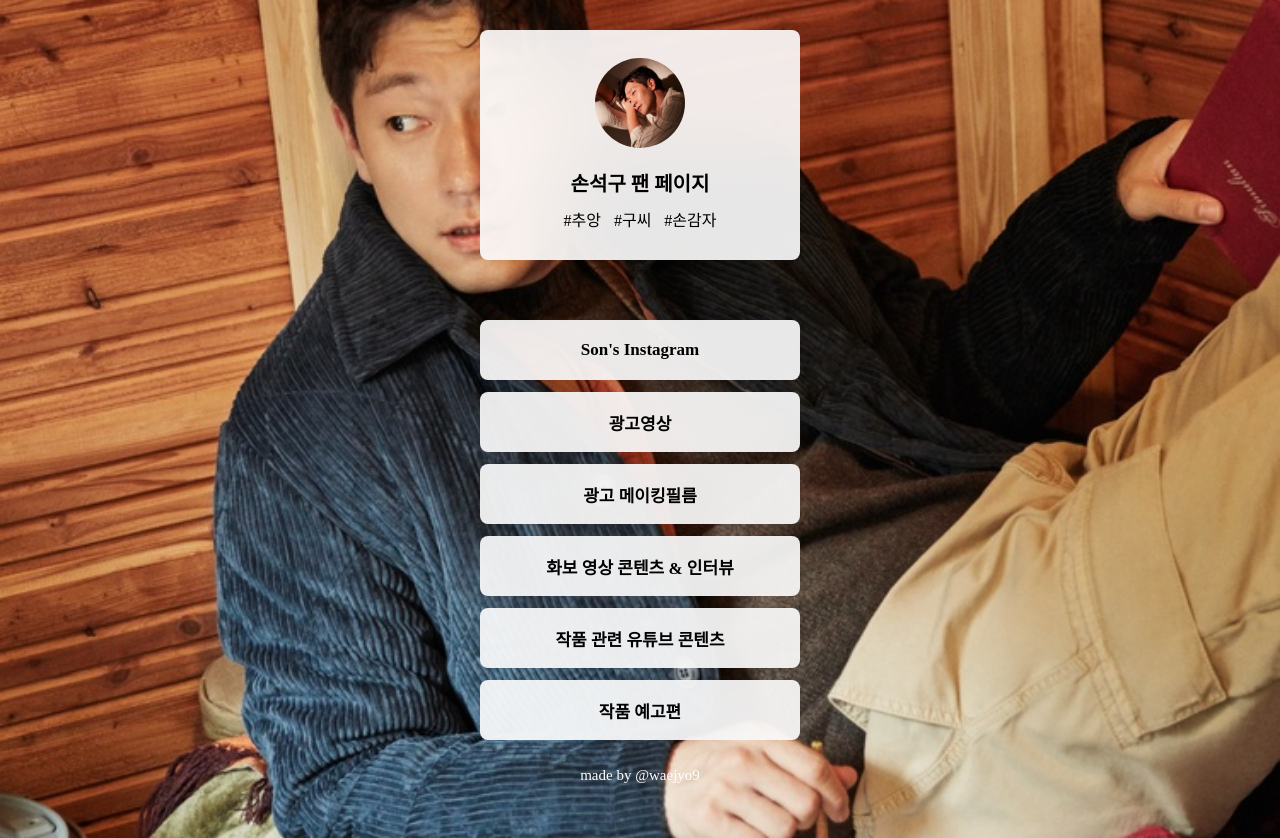
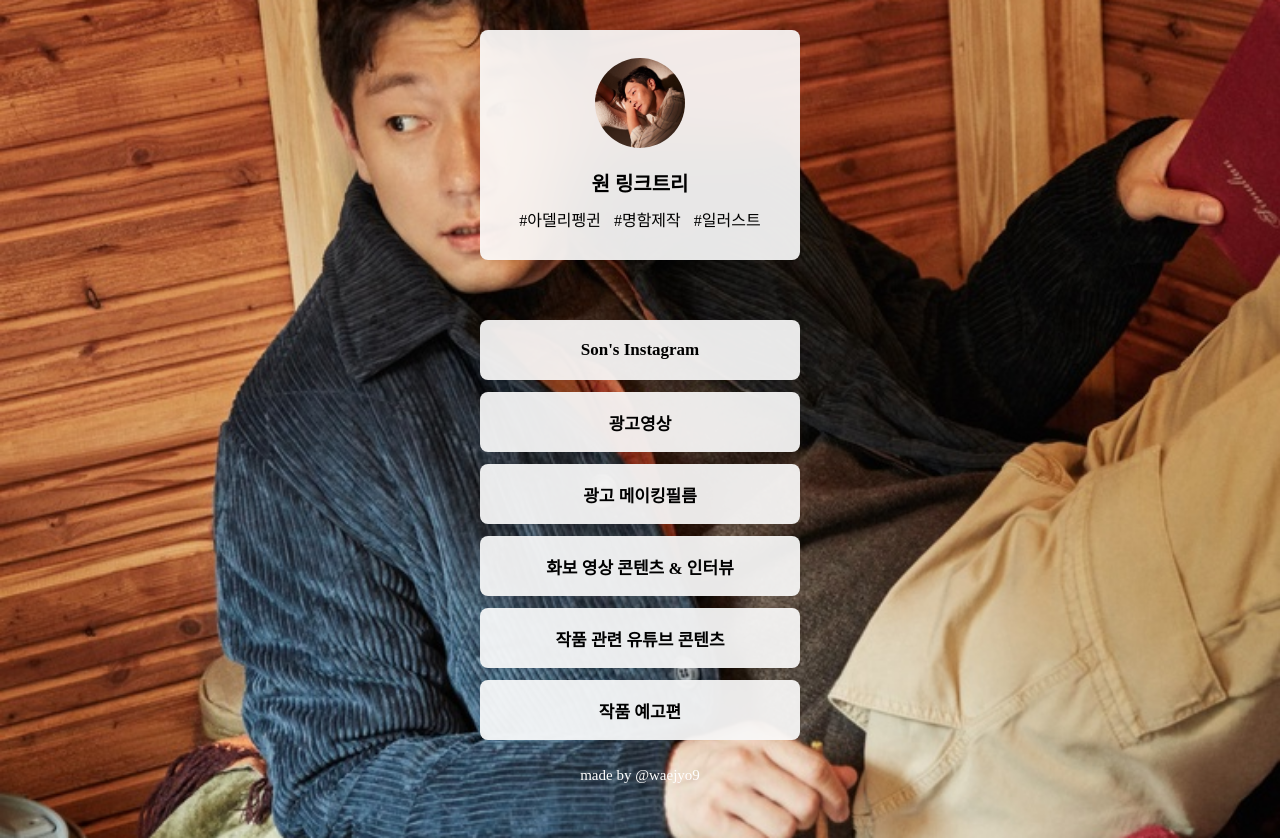
Before and after one commit to querstro/fanprofile, a plain HTML site: page index.html in a window 1280 px wide. Drawn offline with Linux system fonts and the light colour scheme; a web font is replaced by a local one.

Commit message:
Update index.html
종목 바꿈

```diff
--- a/index.html
+++ b/index.html
@@ -4,10 +4,10 @@
     <meta charset="UTF-8">
     <meta http-equiv="X-UA-Compatible" content="IE=edge">
     <meta name="viewport" content="width=device-width, initial-scale=1.0">
-    <meta property="og:title" content="손석구 팬 페이지">
-    <meta property="og:description" content="필모그래피, 광고, 화보">
+    <meta property="og:title" content="Won Studio">
+    <meta property="og:description" content="안녕하세요 일러스트레이터 원스튜디오 입니다.">
     <meta property="og:image" content="프로필.jpg">
-    <title>손석구 팬 페이지</title>
+    <title>원 링크트리</title>
     <style>
         @import url('https://cdn.jsdelivr.net/gh/orioncactus/pretendard/dist/web/static/pretendard.css');
         * {
@@ -100,11 +100,11 @@
     <div class="wrap">
         <div class="pro">
             <div class="profile"></div>
-            <h1 class="main">손석구 팬 페이지</h1>
+            <h1 class="main">원 링크트리</h1>
             <div class="subs">
-                <p class="sub">#추앙</p>
-                <p class="sub">#구씨</p>
-                <p class="sub">#손감자</p>
+                <p class="sub">#아델리펭귄</p>
+                <p class="sub">#명함제작</p>
+                <p class="sub">#일러스트</p>
             </div>
         </div>
         <a class="bigbutton"target="_blank" href="https://www.instagram.com/sonsukku/">Son's Instagram</a>
```
